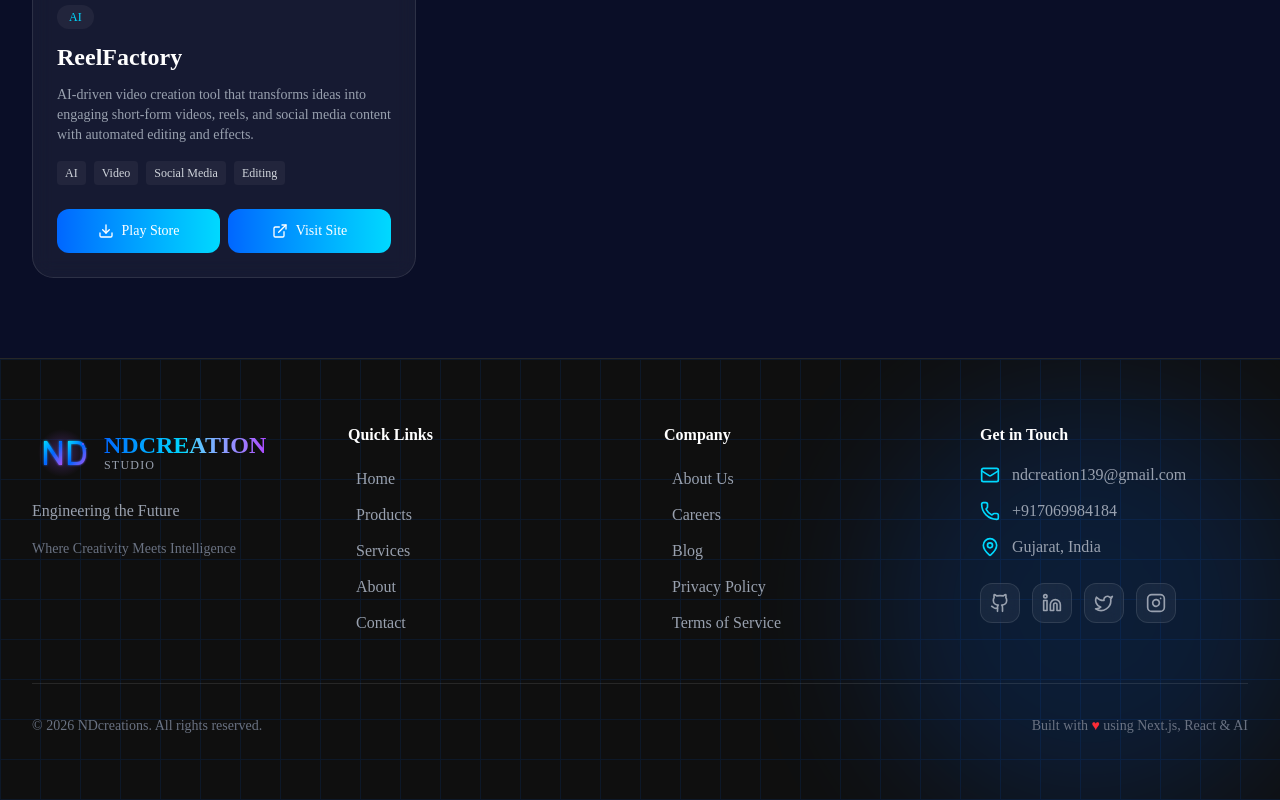
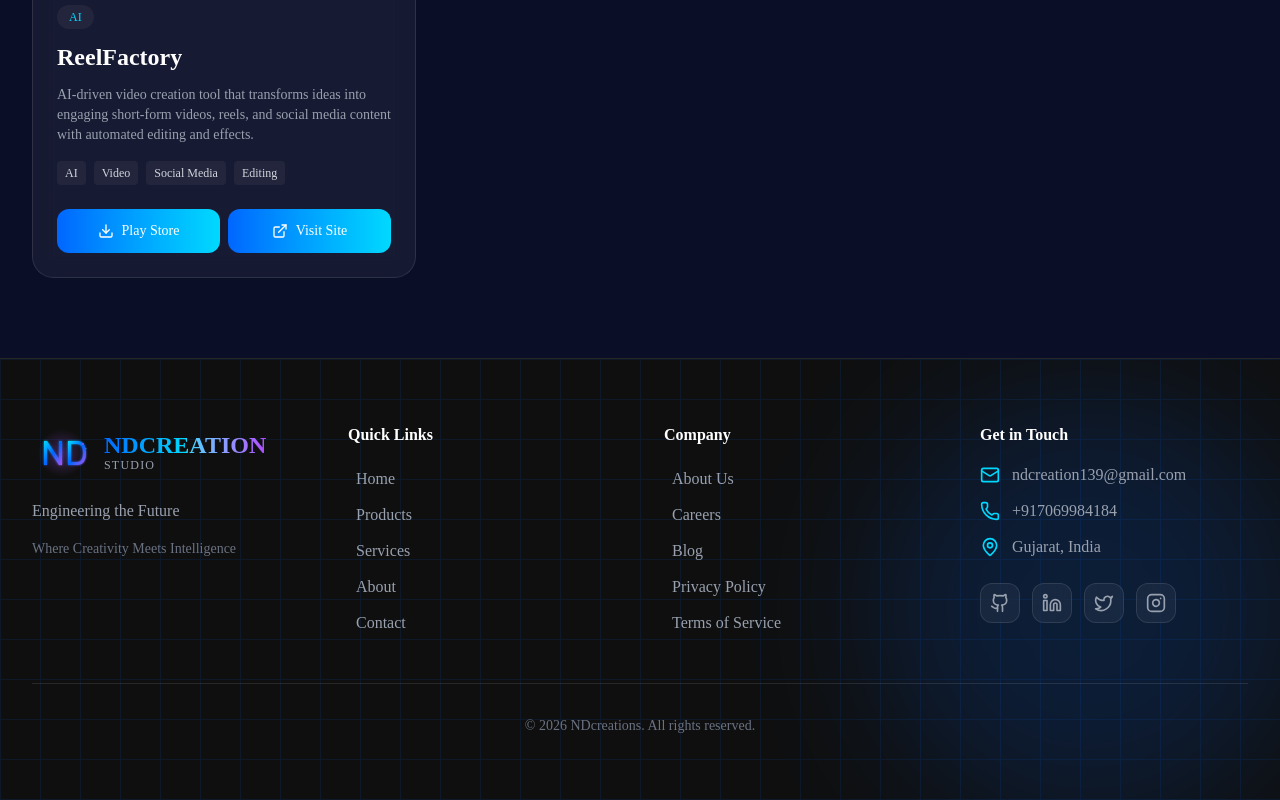
Before and after one commit to 1308harshit/ndcreation-website, a Next.js app: page /products in a window 1280 px wide. Shown: the part 1089-1889 px from the top of the page. Built offline with nearby package versions, Linux system fonts and the light colour scheme.

Commit message:
style: remove 'Built with Next.js, React & AI' from footer
- Remove tech stack attribution from footer
- Center copyright text
- Cleaner footer design

```diff
--- a/components/Footer.tsx
+++ b/components/Footer.tsx
@@ -147,13 +147,10 @@
           whileInView={{ opacity: 1 }}
           viewport={{ once: true }}
           transition={{ duration: 0.6, delay: 0.4 }}
-          className="pt-8 border-t border-white/10 flex flex-col md:flex-row items-center justify-between gap-4"
+          className="pt-8 border-t border-white/10 flex flex-col md:flex-row items-center justify-center gap-4"
         >
           <p className="text-sm text-gray-500">
             © {new Date().getFullYear()} {BRAND.name}. All rights reserved.
-          </p>
-          <p className="text-sm text-gray-500">
-            Built with <span className="text-red-500">♥</span> using Next.js, React & AI
           </p>
         </motion.div>
       </div>
```
